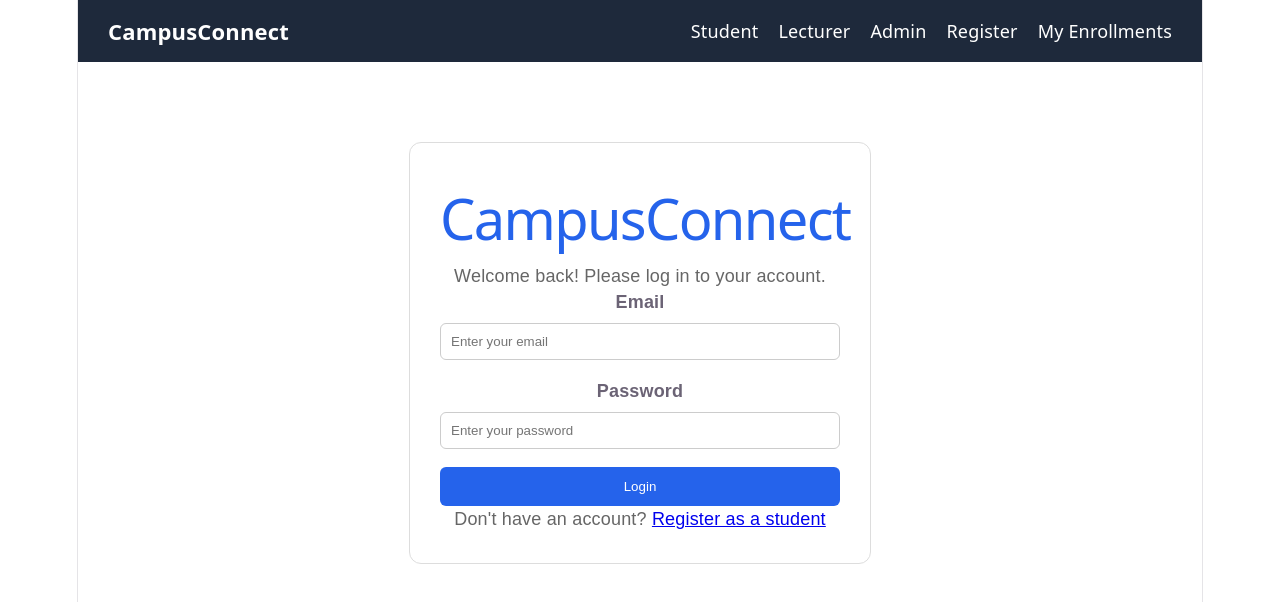
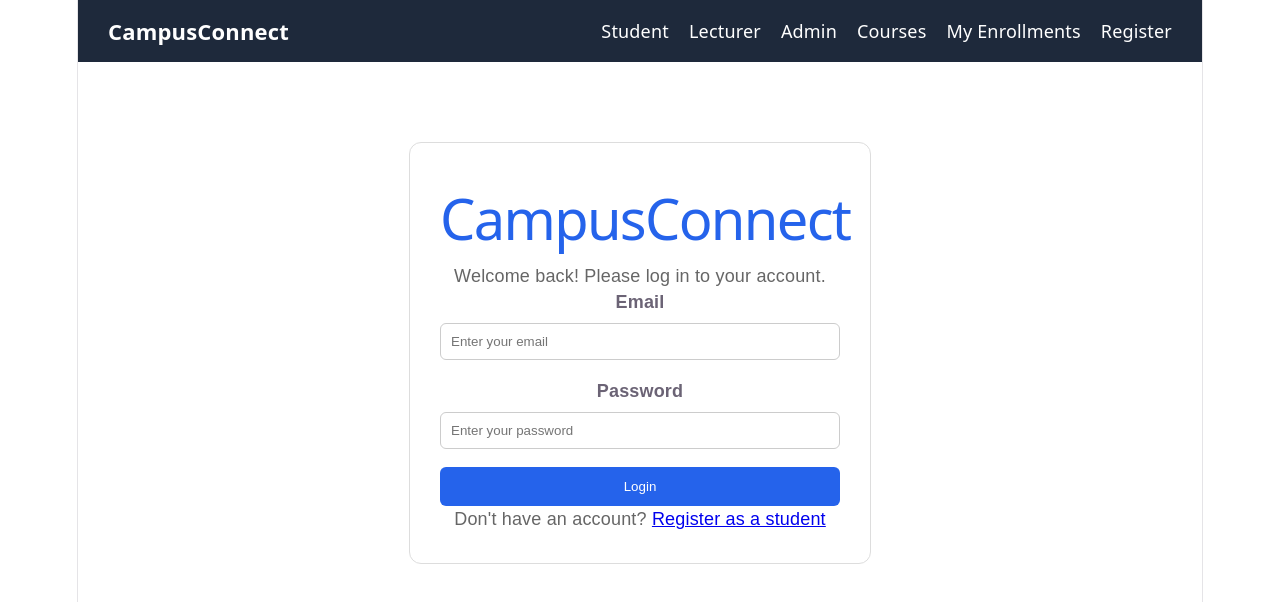
Before and after one commit to biniyam-rgb/CampusConnect, a React app in the folder frontend/: page / in a window 1280 px wide. Shown: the top 602 px of the page. Built offline with nearby package versions, Linux system fonts and the light colour scheme; the HTML template or start-up script is replaced by a standard one.

Commit message:
feat: add courses link to navbar

```diff
--- a/frontend/src/components/Navbar.jsx
+++ b/frontend/src/components/Navbar.jsx
@@ -13,8 +13,9 @@ function Navbar() {
         <Link to="/student-dashboard">Student</Link>
         <Link to="/lecturer-dashboard">Lecturer</Link>
         <Link to="/admin-dashboard">Admin</Link>
+        <Link to="/courses">Courses</Link>
+        <Link to="/enrollments">My Enrollments</Link>
         <Link to="/register">Register</Link>
-        <Link to="/enrollments">My Enrollments</Link>
       </div>
     </nav>
   );
```
